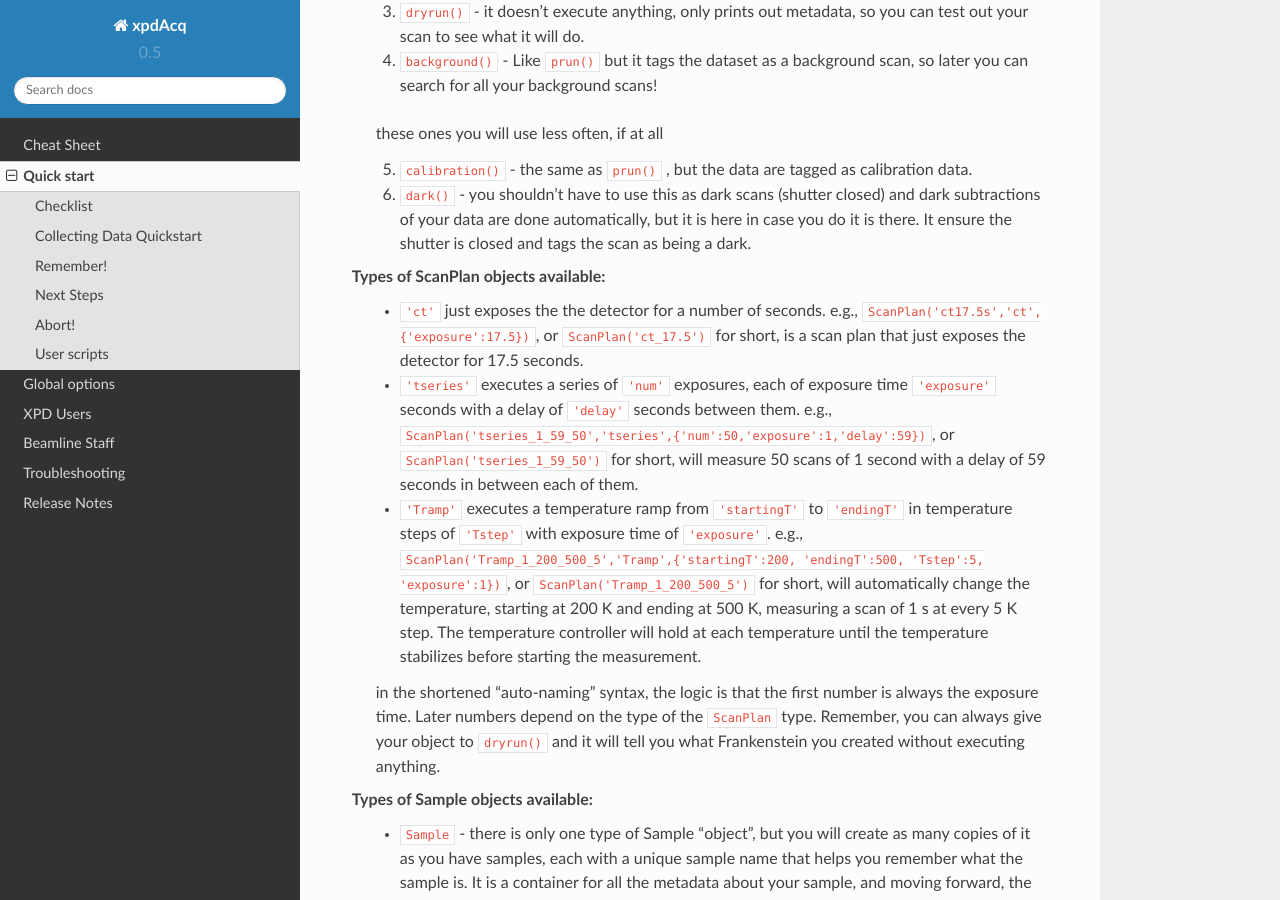
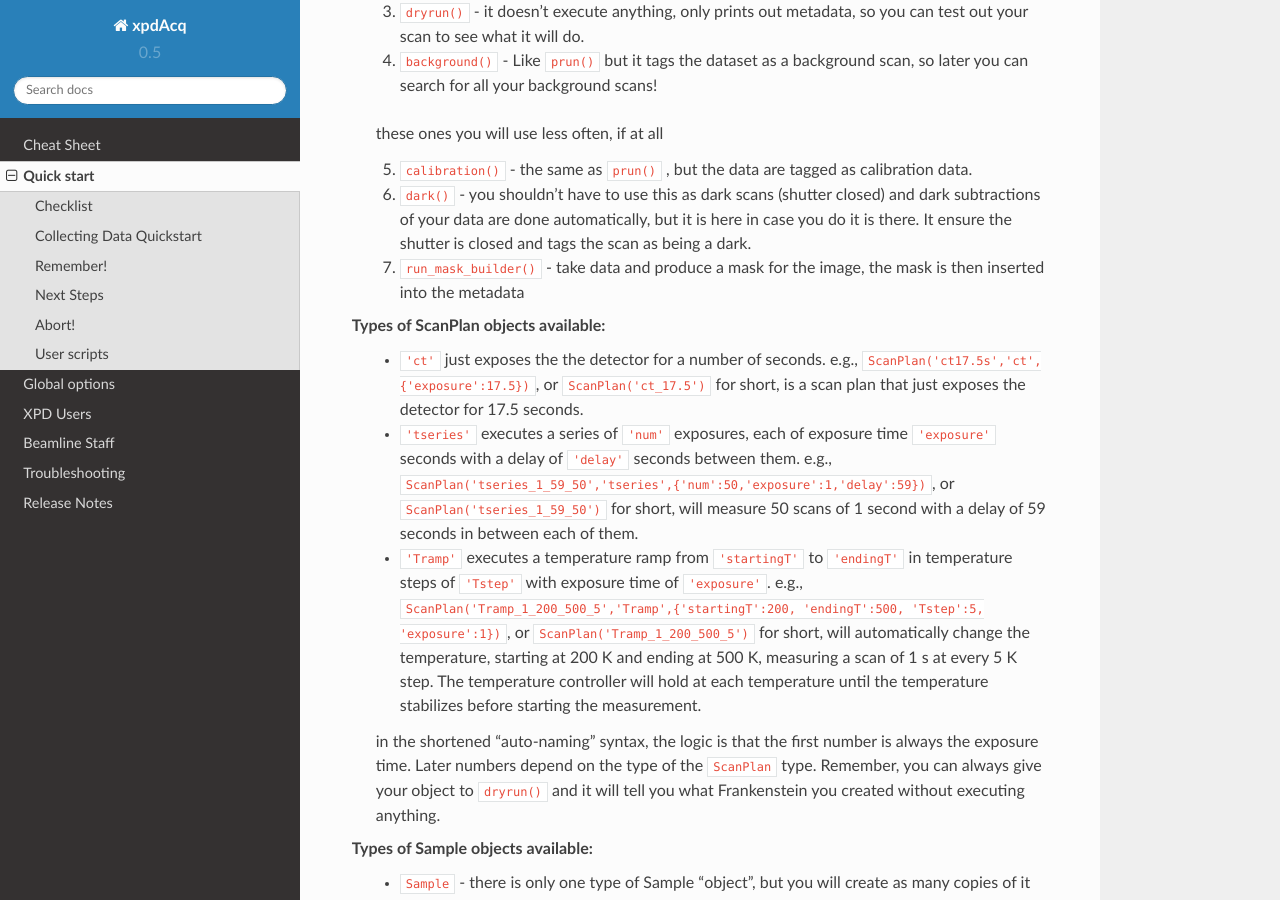
Before and after one commit to xpdAcq/xpdAcq, a Sphinx documentation site: the page built from doc/quickstart.rst, in a window 1280 px wide and 900 px high, scrolled down 3736 px. Built offline with Sphinx 7.4.7 and the Read the Docs theme 2.0.0, drawn with Linux system fonts in a browser that asks for light colours.

Commit message:
DOC: add mask stuff to the quickstart

```diff
--- a/doc/quickstart.rst
+++ b/doc/quickstart.rst
@@ -122,6 +122,7 @@ Types of scan available.
 
   5. ``calibration()`` - the same as ``prun()`` , but the data are tagged as calibration data.
   6. ``dark()`` - you shouldn't have to use this as dark scans (shutter closed) and dark subtractions of your data are done automatically, but it is here in case you do it is there.  It ensure the shutter is closed and tags the scan as being a dark.
+  7. ``run_mask_builder()`` - take data and produce a mask for the image, the mask is then inserted into the metadata
 
 Types of ScanPlan objects available:
   * ``'ct'`` just exposes the the detector for a number of seconds. e.g.,  ``ScanPlan('ct17.5s','ct',{'exposure':17.5})``, or ``ScanPlan('ct_17.5')`` for short, is a scan plan that just exposes the detector for 17.5 seconds.
```
